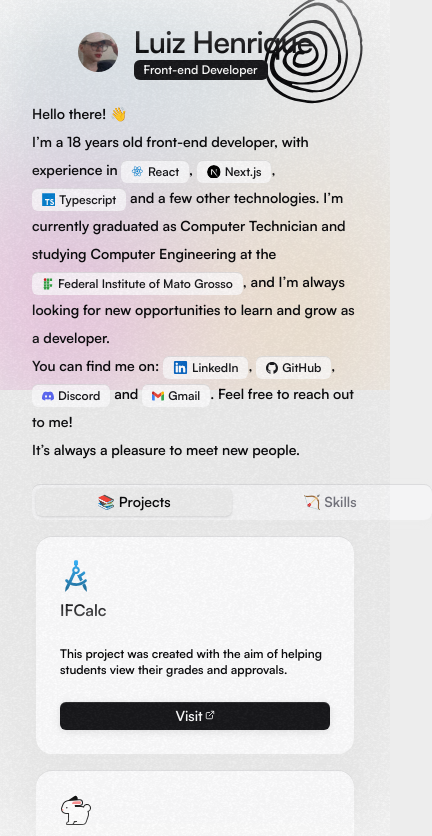
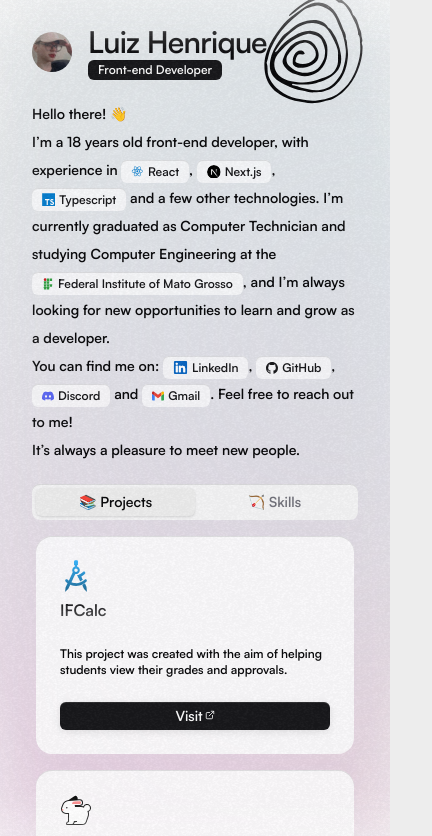
Before and after one commit to Moeefa/portfolio, a Next.js app: page / in a window 390 px wide. Shown: the top 836 px of the page, 432 px wide, since content can reach past the window. Built offline with nearby package versions, Linux system fonts and the light colour scheme.

Commit message:
🐛 fix: mobile layout

```diff
--- a/src/app/globals.css
+++ b/src/app/globals.css
@@ -74,7 +74,7 @@
   }
 
   body {
-    @apply bg-background text-foreground;
+    @apply bg-background text-foreground bg-[url('/background.svg')] bg-cover;
   }
 }
 
--- a/src/app/page.tsx
+++ b/src/app/page.tsx
@@ -25,59 +25,6 @@ export default function Home() {
 
   return (
     <>
-      <svg
-        className="fixed top-0 right-0 -z-10"
-        xmlns="http://www.w3.org/2000/svg"
-        version="1.1"
-        viewBox="0 0 800 800"
-      >
-        <defs>
-          <filter
-            id="bbblurry-filter"
-            x="-100%"
-            y="-100%"
-            width="400%"
-            height="400%"
-            filterUnits="objectBoundingBox"
-            primitiveUnits="userSpaceOnUse"
-            color-interpolation-filters="sRGB"
-          >
-            <feGaussianBlur
-              stdDeviation="130"
-              x="0%"
-              y="0%"
-              width="100%"
-              height="100%"
-              in="SourceGraphic"
-              edgeMode="none"
-              result="blur"
-            ></feGaussianBlur>
-          </filter>
-        </defs>
-        <g filter="url(#bbblurry-filter)">
-          <ellipse
-            rx="277.5"
-            ry="277.5"
-            cx="600.2347469629418"
-            cy="643.5463905534194"
-            fill="hsla(34, 100%, 50%, 0.11)"
-          ></ellipse>
-          <ellipse
-            rx="277.5"
-            ry="277.5"
-            cx="88.34737983424003"
-            cy="610.7228732283826"
-            fill="hsla(316, 73%, 52%, 0.18)"
-          ></ellipse>
-          <ellipse
-            rx="277.5"
-            ry="277.5"
-            cx="229.19947814941406"
-            cy="167.4176788330078"
-            fill="hsla(201, 38%, 81%, 0.35)"
-          ></ellipse>
-        </g>
-      </svg>
       <div className="transition-opacity duration-1000 ease-in-out">
         <svg
           width="15em"
@@ -94,7 +41,7 @@ export default function Home() {
         </svg>
 
         <main className="flex min-h-screen flex-col py-6 lg:py-16 lg:px-52 container space-y-5">
-          <section className="flex items-center space-x-4 sm:justify-start justify-center">
+          <section className="flex items-center space-x-4 justify-start">
             <Avatar>
               <AvatarImage src="/avatar.jpeg" alt="avatar" />
               <AvatarFallback>LH</AvatarFallback>
@@ -179,7 +126,7 @@ export default function Home() {
           </section>
 
           <Tabs defaultValue="projects">
-            <TabsList className="grid h-full w-[400px] grid-cols-2 shadow-box">
+            <TabsList className="grid h-full sm:w-[400px] w-full grid-cols-2 shadow-box">
               <TabsTrigger value="projects">📚 Projects</TabsTrigger>
               <TabsTrigger value="skills">🏹 Skills</TabsTrigger>
             </TabsList>
```
Also changed, not shown: public/background.svg (added).
